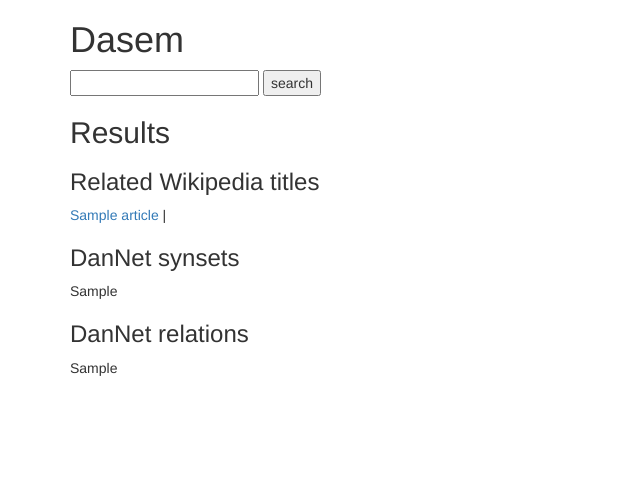
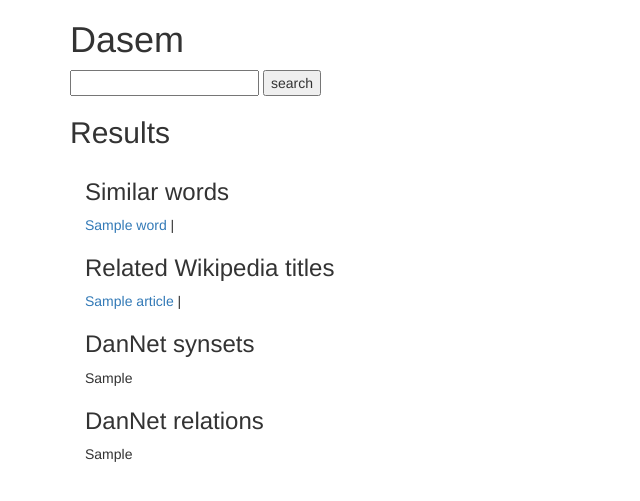
Before and after one commit to fnielsen/dasem, a Flask app: template dasem/app/templates/index.html in a window 1280 px wide. Shown: the top 501 px of the page, without its empty margins (0-640 px from the left). Run offline with Flask 2, Linux system fonts and the light colour scheme; the template is opened without the code that fills it: most values are stand-ins (such as "Sample title", 1, 10 or a date in 2020); parts of the project's set-up code (start-up, migrations or seed data) failed here and were passed over; some libraries are stand-ins or nearby versions.

Commit message:
Add word2vec results and change styling

```diff
--- a/dasem/app/templates/index.html
+++ b/dasem/app/templates/index.html
@@ -11,19 +11,31 @@
 
 <h2>Results</h2>
 
+
+<div class="container" title="Most similar words according to Word2Vec on Danish Wikipedia">
+  <h3>Similar words</h3>
+
+  {% for word, similarity in w2v_similar %}
+  <a href="?q={{ word }}">{{ word }}</a> |
+  {% endfor %}
+</div>
+
+<div class="container">
+
   <h3>Related Wikipedia titles</h3>
 
-{% for article in semantic_related %}
+  {% for article in esa_related %}
   <a href="https://da.wikipedia.org/wiki/{{ article }}">{{ article }}</a>
   |
   {% endfor %}
+</div>
 
-
+<div class="container">
   <h3>DanNet synsets</h3>
   {{ dannet_synset_table | safe }}
 
   <h3>DanNet relations</h3>
   {{ dannet_relations_table | safe }}
-
+</div>
 
 {% endblock %}
```
Lines whose indentation alone changed are shown as unchanged.
